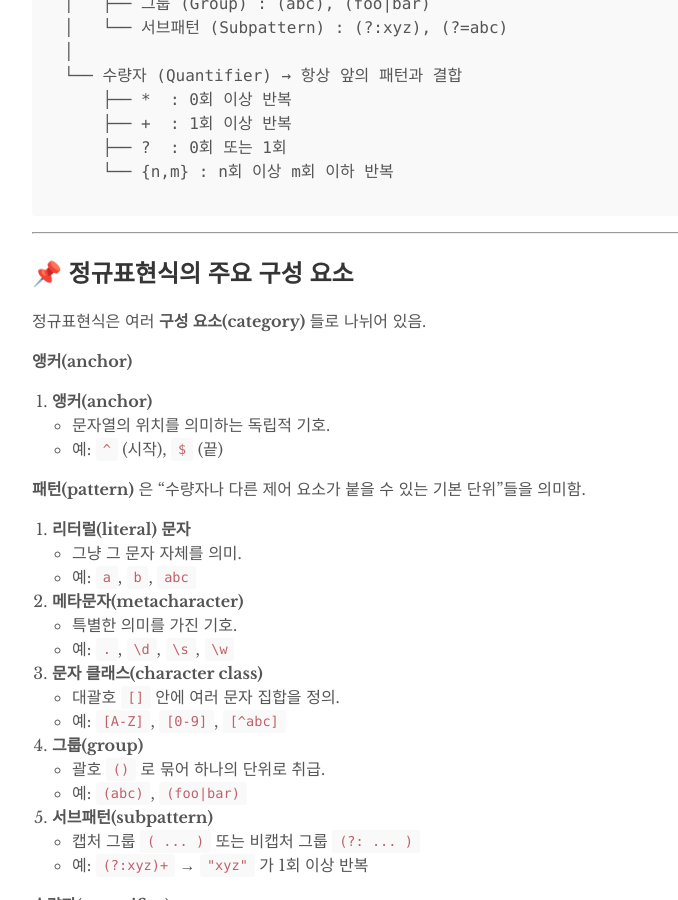
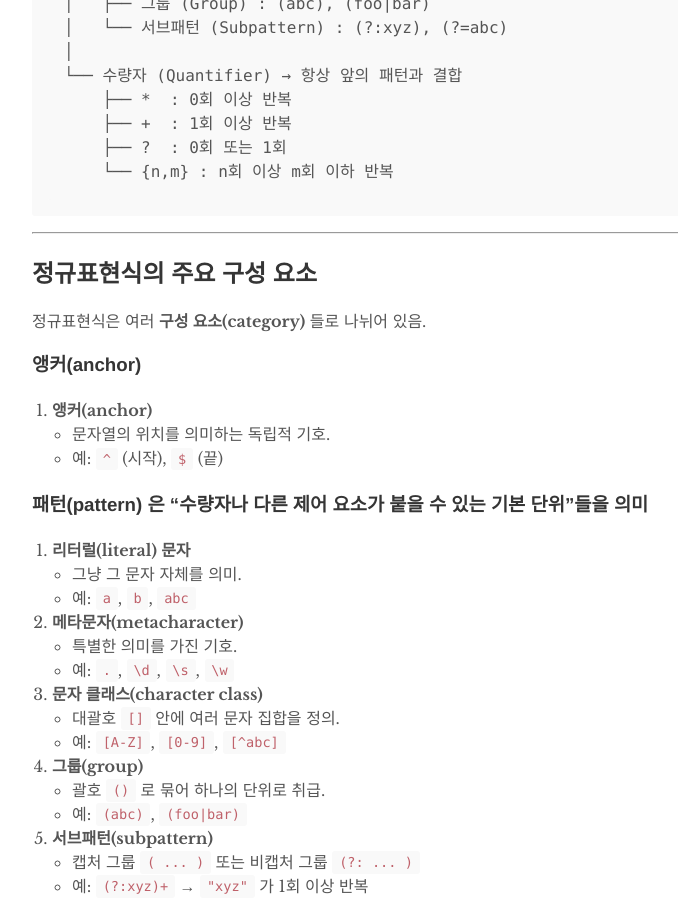
Before and after one commit to nowpassion/nowpassion.github.io, a Jekyll site: the page built from _posts/2026-01-24-정규 표현식 정리.md, in a window 1280 px wide and 900 px high, scrolled down 1299 px. Shown: the whole window, without its empty margins (228-906 px from the left). Built offline with Jekyll 4.4.1, drawn with Linux system fonts in a browser that asks for light colours; some of the changed text lies outside the part shown.

````diff
--- a/_posts/2026-01-24-정규 표현식 정리.md
+++ b/_posts/2026-01-24-정규 표현식 정리.md
@@ -38,7 +38,7 @@ toc : false
 
 ## 정규표현식 구성 요소의 계층적 분류
 
-```
+```text
 정규표현식
 ├── 앵커 (Anchor)
 │   ├── ^ (문자열 시작)
@@ -60,37 +60,39 @@ toc : false
 
 ---
 
-## 📌 정규표현식의 주요 구성 요소
+## 정규표현식의 주요 구성 요소
+
 정규표현식은 여러 **구성 요소(category)** 들로 나뉘어 있음.
 
-**앵커(anchor)**
+### **앵커(anchor)**
+
 1. **앵커(anchor)**
    - 문자열의 위치를 의미하는 독립적 기호.
    - 예: `^` (시작), `$` (끝)
 
-**패턴(pattern)** 은 “수량자나 다른 제어 요소가 붙을 수 있는 기본 단위”들을 의미함.
+### **패턴(pattern)** 은 “수량자나 다른 제어 요소가 붙을 수 있는 기본 단위”들을 의미
 
-2. **리터럴(literal) 문자**
+1. **리터럴(literal) 문자**
    - 그냥 그 문자 자체를 의미.
    - 예: `a`, `b`, `abc`
 
-3. **메타문자(metacharacter)**
+2. **메타문자(metacharacter)**
    - 특별한 의미를 가진 기호.
    - 예: `.`, `\d`, `\s`, `\w`
 
-4. **문자 클래스(character class)**
+3. **문자 클래스(character class)**
    - 대괄호 `[]` 안에 여러 문자 집합을 정의.
    - 예: `[A-Z]`, `[0-9]`, `[^abc]`
 
-5. **그룹(group)**
+4. **그룹(group)**
    - 괄호 `()` 로 묶어 하나의 단위로 취급.
    - 예: `(abc)`, `(foo|bar)`
 
-6. **서브패턴(subpattern)**
+5. **서브패턴(subpattern)**
    - 캡처 그룹 `( ... )` 또는 비캡처 그룹 `(?: ... )`
    - 예: `(?:xyz)+` → `"xyz"` 가 1회 이상 반복
 
-**수량자(quantifier)**
+### **수량자(quantifier)**
 
 1. **수량자(quantifier)**
    - 바로 앞 패턴이 몇 번 반복될 수 있는지 지정.
@@ -99,7 +101,8 @@ toc : false
    - `?` → 0회 또는 1회
    - `{n,m}` → n회 이상 m회 이하
 
-**플래그(flags)**
+### **플래그(flags)**
+
 1. **플래그(flags)**
    - 정규식의 동작 모드를 바꾸는 옵션.
    - 예: `i` (대소문자 무시), `m` (멀티라인), `g` (전역 검색).
@@ -112,6 +115,7 @@ toc : false
 - `*` → **수량자** (앞 패턴의 0회 이상 반복) ("얼마나 반복할지"를 정의하는 **수량자**)
 
 ### 예시로 비교
+
 - `a*` → `"a"` 가 0회 이상 반복 (`""`, `"a"`, `"aa"`, …)
 - `.*` → 임의의 문자(`.`)가 0회 이상 반복 → 사실상 "아무 문자열"
 
@@ -128,7 +132,8 @@ toc : false
 
 **리터럴, 메타문자, 문자 클래스, 그룹, 서브패턴**은 모두 수량자와 묶여서 반복 규칙을 정의할 수 있음.
 
-### 앵커는 수량자와 결합되지 않는다!
+### 앵커는 수량자와 결합되지 않는다
+
 **앵커(anchor)** 는 독립적으로 해석되어 문자열의 시작(`^`), 끝(`$`)을 단독으로 판별.\
 **앵커(anchor)** 는 수량자와 결합되지 않음.
 
@@ -139,17 +144,17 @@ toc : false
 1. 입력 문자열 : The cat sat on the mat.
 
 2. 정규식 : \bcat\b
-- \b → 단어 경계
-- cat → 문자 그대로 "cat"
-- \b → 다시 단어 경계
+   - \b → 단어 경계
+   - cat → 문자 그대로 "cat"
+   - \b → 다시 단어 경계
 
 3. 탐색 과정
-- 문자열을 왼쪽부터 스캔
-- "The" → cat과 불일치
-- " cat " → 여기서 c 앞에 공백이 있음 → 공백은 비단어 문자이고 c는 단어 문자 → 따라서 \b 조건 충족
-- "cat" → 정확히 매칭
-- "t 뒤에 오는 " " (공백) → 단어 문자(t)와 비단어 문자(공백)가 맞닿음 → 다시 \b 조건 충족
+   - 문자열을 왼쪽부터 스캔
+   - "The" → cat과 불일치
+   - " cat " → 여기서 c 앞에 공백이 있음 → 공백은 비단어 문자이고 c는 단어 문자 → 따라서 \b 조건 충족
+   - "cat" → 정확히 매칭
+   - "t 뒤에 오는 " " (공백) → 단어 문자(t)와 비단어 문자(공백)가 맞닿음 → 다시 \b 조건 충족
 
 4. 매칭 결과
-- "cat"이 단어 경계로 둘러싸여 있기 때문에 매칭 성공
-- 결과: "cat" 부분이 하이라이트됨
+   - "cat"이 단어 경계로 둘러싸여 있기 때문에 매칭 성공
+   - 결과: "cat" 부분이 하이라이트됨
````
Also changed, not shown: _posts/2026-01-24-정규 표현식 - 그룹의 사용.md (+12 -10 lines), _posts/2026-01-24-정규 표현식 - 부분 매칭 예시.md (+16 -6 lines).
